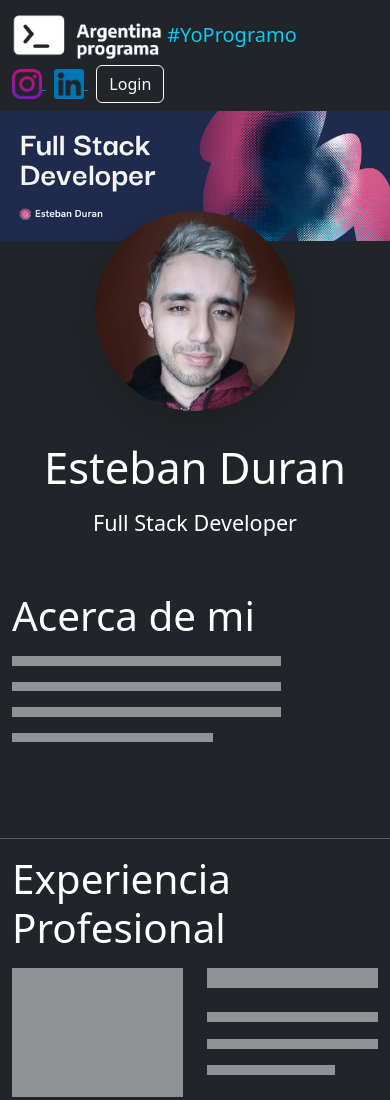
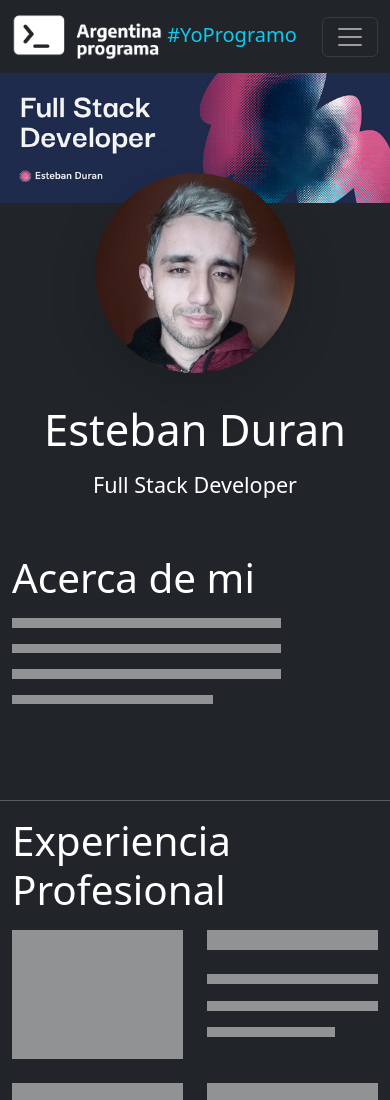
Before and after one commit to slendixx/Portfolio-FrontEnd, a plain HTML site: page index.html in a window 390 px wide. Shown: the top 1100 px of the page. Drawn offline with nearby package versions, Linux system fonts and the light colour scheme.

Commit message:
made navbar responsive

```diff
--- a/index.html
+++ b/index.html
@@ -22,7 +22,7 @@
 
 <body class=" bg-dark text-bg-dark">
     <header>
-        <nav class="navbar navbar-dark bg-dark">
+        <nav class="navbar navbar-expand-md navbar-dark bg-dark">
             <div class="container-fluid d-flex">
                 <span class="navbar-brand text-info">
                     <img
@@ -33,34 +33,59 @@
                     >
                     #YoProgramo
                 </span>
-                <div class="">
 
+                <button
+                    class="navbar-toggler"
+                    type="button"
+                    data-bs-toggle="collapse"
+                    data-bs-target="#navbarSupportedContent"
+                    aria-controls="navbarSupportedContent"
+                    aria-expanded="false"
+                    aria-label="Toggle navigation"
+                >
+                    <span class="navbar-toggler-icon"></span>
+                </button>
+                <div
+                    class="collapse navbar-collapse"
+                    id="navbarSupportedContent"
+                >
+                    <ul class="navbar-nav me-auto ">
+                        <li class="nav-item ">
                             <a
                                 href="#"
-                        class="me-2"
+                                class="nav-link"
                             >
                                 <img
                                     src="/assets/instagram-logo.png"
                                     alt="Instagram del developer"
                                     width="30"
                                 >
+                                <span class="d-md-none ms-2">Instagram</span>
                             </a>
+                        </li>
+                        <li class="nav-item ">
                             <a
                                 href="#"
-                        class="me-2"
+                                class="nav-link"
                             >
                                 <img
                                     src="/assets/linkedin.png"
                                     alt="Linkedin del developer"
                                     width="30"
                                 >
+                                <span class="d-md-none ms-2">LinkedIn</span>
                             </a>
+                            </a>
+                        </li>
+                        <li class="nav-item">
                             <button
                                 type="button"
-                        class="btn btn-outline-light"
+                                class=" nav-link  btn btn-link  "
                                 data-bs-toggle="modal"
                                 data-bs-target="#login"
                             >Login</button>
+                        </li>
+                    </ul>
                 </div>
             </div>
         </nav>
```
Lines whose indentation alone changed are shown as unchanged.
